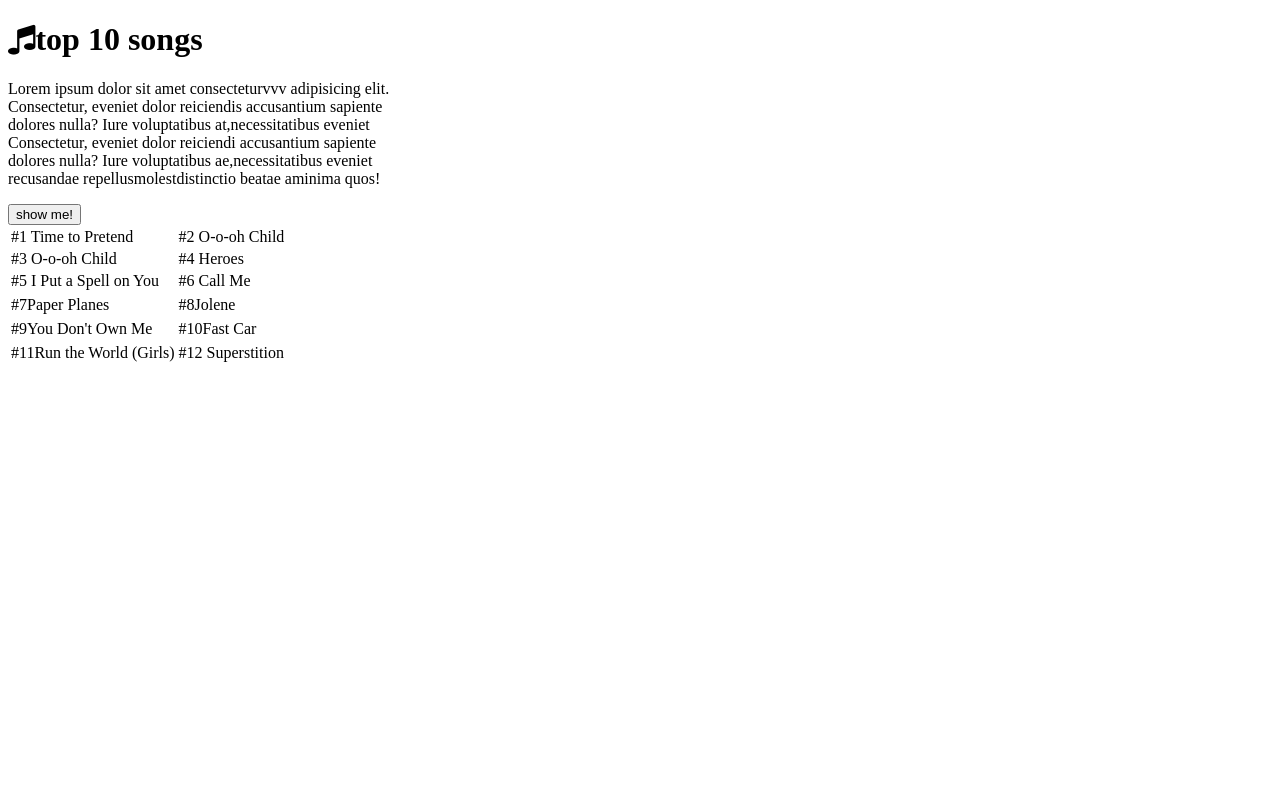
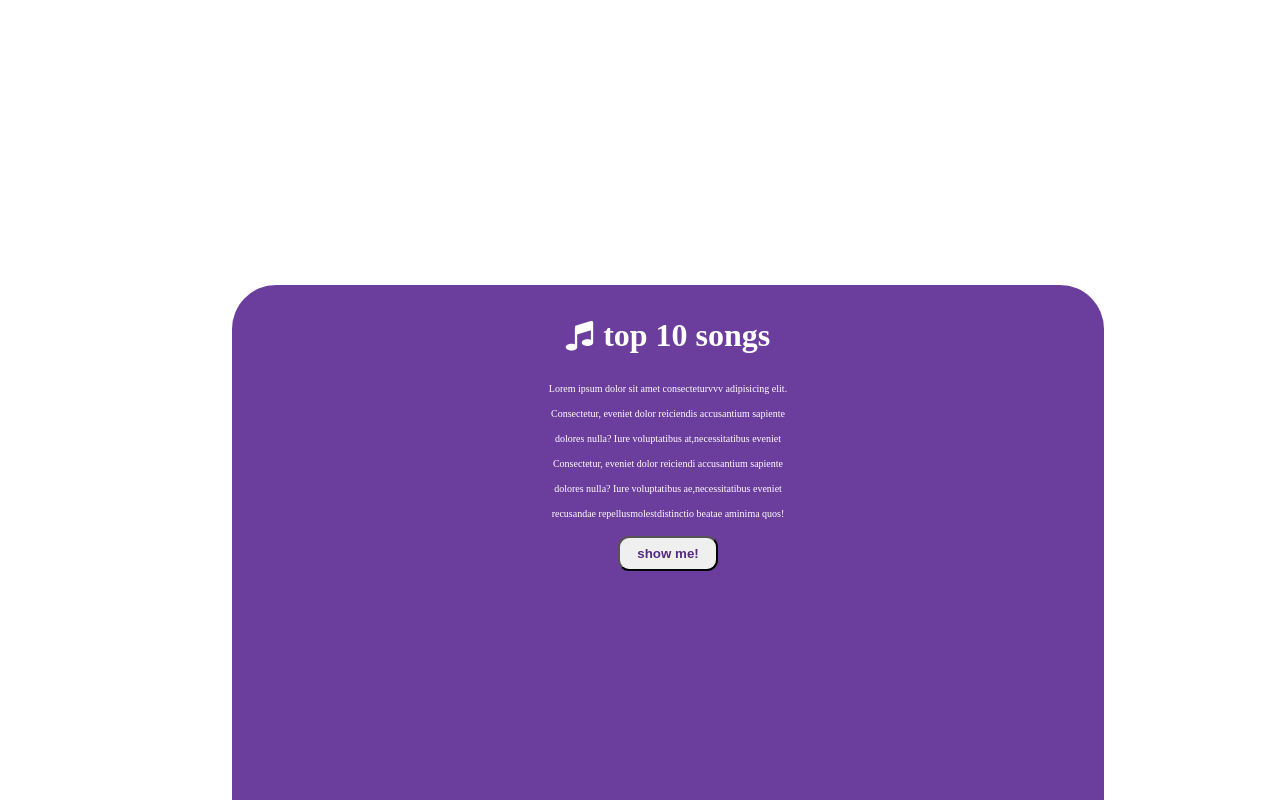
Before and after one commit to ayayahia22/css-js1, a plain HTML site: page index.html in a window 1280 px wide. Shown: the top 800 px of the page. Drawn offline with Linux system fonts and the light colour scheme; the site is published under a folder, as on GitHub Pages, so addresses that start at the root find nothing.

Commit message:
restructure for folder

```diff
--- a/css/index.html
+++ b/index.html
@@ -12,7 +12,7 @@
         rel="stylesheet">
 
     <link rel="stylesheet" href="https://cdnjs.cloudflare.com/ajax/libs/font-awesome/4.7.0/css/font-awesome.min.css">
-    <link href="/css/main.css" rel="stylesheet">
+    <link href="./css/main.css" rel="stylesheet">
 </head>
 
 <body>
```
Also changed, not shown: js/app.js (renamed from css/js/app.js).
